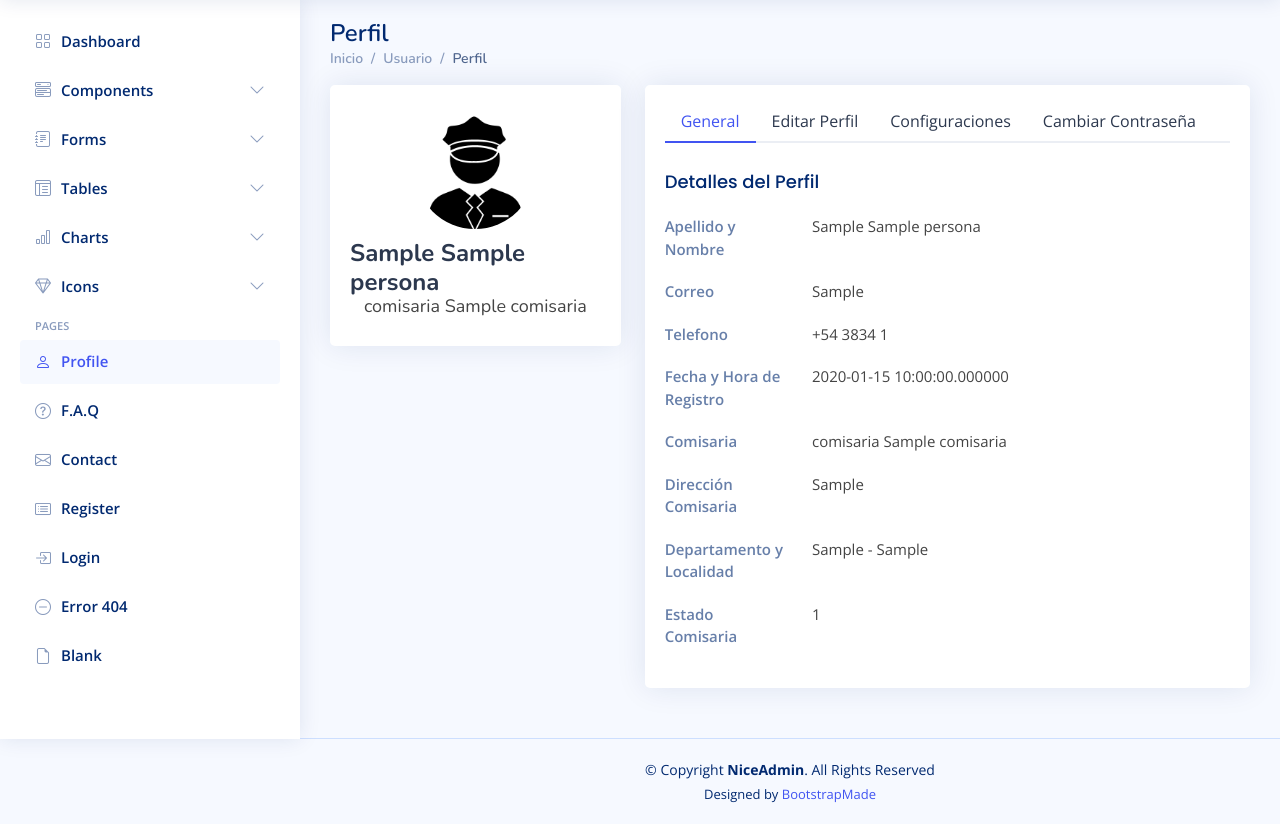
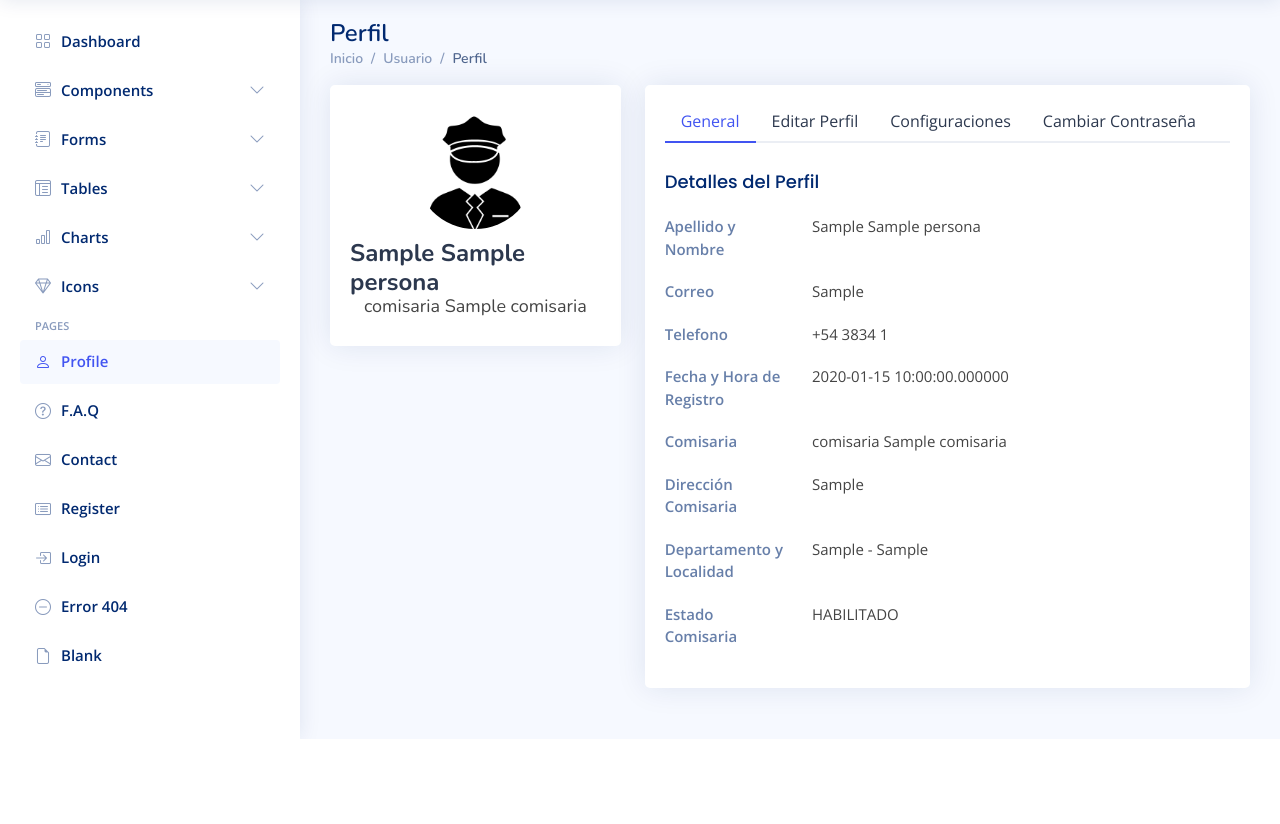
Before and after one commit to Aguerit0/sae911, a PHP site: page /users-profile.php in a window 1280 px wide. Shown: the part 61-885 px from the top of the page. After the commit the page ends 800 px from the top, so only its background shows below. Run offline with PHP 8.4, Linux system fonts and the light colour scheme; tables that the repository leaves empty hold one stand-in row (values such as "Sample post"); some libraries are stand-ins or nearby versions.

Commit message:
php extra

```diff
--- a/users-profile.php
+++ b/users-profile.php
@@ -17,7 +17,6 @@
 
   //OBTENCIÓN DE DATOS
   //OBTENCIÓN CAMPOS TABLA PERSONAS
-
   if ($row1 = $resultado1->fetch_assoc()) {
       $nombrePersona = $row1['nombre'];
       $apellidoPersona=$row1['apellido'];
@@ -26,12 +25,13 @@
       $fechaRegistroPersona=$row1['fechaRegistro'];
       $estadoPersona=$row1['habilitado'];
   }
+  //OBTENIÓN CAMPOS TABLA USUARIO
   if($row2 = $resultado2->fetch_assoc()){
       $usuario=$row2['usuario'];
       $contraseña=$row2['contraseña'];
       $rol=$row2['rol'];
   }
-
+  //OBTENIÓN CAMPOS TABLA COMISARIA
   if($row3 = $resultado3->fetch_assoc()){
       $nombreComisaria=$row3['nombre'];
       $direccionComisaria=$row3['direccion'];
@@ -42,6 +42,11 @@
       $latitudComisaria=$row3['latitud'];
       $longitudComisaria=$row3['longitud'];
       $estadoComisaria=$row3['habilitado'];
+      if($estadoComisaria==1){
+        $estadoComisaria='HABILITADO';
+      }else{
+        $estadoComisaria='DESHABILITADO';
+      }
   }
 
 
@@ -660,84 +665,36 @@
                     <div class="row mb-3">
                       <label for="fullName" class="col-md-4 col-lg-3 col-form-label">Apellido y Nombre</label>
                       <div class="col-md-8 col-lg-9">
-                        <input name="fullName" type="text" class="form-control" id="fullName" value="Kevin Anderson">
+                        <input name="fullName" type="text" class="form-control" id="fullName" value="<?php echo $apellidoPersona." ".$nombrePersona;?>">
+                      </div>
+                    </div>
+
+
+
+                    <div class="row mb-3">
+                      <label for="company" class="col-md-4 col-lg-3 col-form-label">Correo</label>
+                      <div class="col-md-8 col-lg-9">
+                        <input name="company" type="text" class="form-control" id="company" value="<?php echo $correoPersona; ?>">
                       </div>
                     </div>
 
                     <div class="row mb-3">
-                      <label for="about" class="col-md-4 col-lg-3 col-form-label">Descripción Cargo</label>
+                      <label for="Job" class="col-md-4 col-lg-3 col-form-label">Telefono</label>
                       <div class="col-md-8 col-lg-9">
-                        <textarea name="about" class="form-control" id="about" style="height: 100px">Sunt est soluta temporibus accusantium neque nam maiores cumque temporibus. Tempora libero non est unde veniam est qui dolor. Ut sunt iure rerum quae quisquam autem eveniet perspiciatis odit. Fuga sequi sed ea saepe at unde.</textarea>
+                        <input name="job" type="text" class="form-control" id="Job" value="<?php echo $telefonoPersona; ?>">
+                      </div>
+                    </div>
+                    <div class="row mb-3">
+                      <label for="Address" class="col-md-4 col-lg-3 col-form-label">Comisaria</label>
+                      <div class="col-md-8 col-lg-9">
+                        <input name="address" type="text" class="form-control" id="Address" value="<?php echo $nombreComisaria; ?>">
                       </div>
                     </div>
 
                     <div class="row mb-3">
-                      <label for="company" class="col-md-4 col-lg-3 col-form-label">Company</label>
+                      <label for="Phone" class="col-md-4 col-lg-3 col-form-label">Direccción Comisaria</label>
                       <div class="col-md-8 col-lg-9">
-                        <input name="company" type="text" class="form-control" id="company" value="Lueilwitz, Wisoky and Leuschke">
-                      </div>
-                    </div>
-
-                    <div class="row mb-3">
-                      <label for="Job" class="col-md-4 col-lg-3 col-form-label">Job</label>
-                      <div class="col-md-8 col-lg-9">
-                        <input name="job" type="text" class="form-control" id="Job" value="Web Designer">
-                      </div>
-                    </div>
-
-                    <div class="row mb-3">
-                      <label for="Country" class="col-md-4 col-lg-3 col-form-label">Country</label>
-                      <div class="col-md-8 col-lg-9">
-                        <input name="country" type="text" class="form-control" id="Country" value="USA">
-                      </div>
-                    </div>
-
-                    <div class="row mb-3">
-                      <label for="Address" class="col-md-4 col-lg-3 col-form-label">Address</label>
-                      <div class="col-md-8 col-lg-9">
-                        <input name="address" type="text" class="form-control" id="Address" value="A108 Adam Street, New York, NY 535022">
-                      </div>
-                    </div>
-
-                    <div class="row mb-3">
-                      <label for="Phone" class="col-md-4 col-lg-3 col-form-label">Phone</label>
-                      <div class="col-md-8 col-lg-9">
-                        <input name="phone" type="text" class="form-control" id="Phone" value="(436) 486-3538 x29071">
-                      </div>
-                    </div>
-
-                    <div class="row mb-3">
-                      <label for="Email" class="col-md-4 col-lg-3 col-form-label">Email</label>
-                      <div class="col-md-8 col-lg-9">
-                        <input name="email" type="email" class="form-control" id="Email" value="k.anderson@example.com">
-                      </div>
-                    </div>
-
-                    <div class="row mb-3">
-                      <label for="Twitter" class="col-md-4 col-lg-3 col-form-label">Twitter Profile</label>
-                      <div class="col-md-8 col-lg-9">
-                        <input name="twitter" type="text" class="form-control" id="Twitter" value="https://twitter.com/#">
-                      </div>
-                    </div>
-
-                    <div class="row mb-3">
-                      <label for="Facebook" class="col-md-4 col-lg-3 col-form-label">Facebook Profile</label>
-                      <div class="col-md-8 col-lg-9">
-                        <input name="facebook" type="text" class="form-control" id="Facebook" value="https://facebook.com/#">
-                      </div>
-                    </div>
-
-                    <div class="row mb-3">
-                      <label for="Instagram" class="col-md-4 col-lg-3 col-form-label">Instagram Profile</label>
-                      <div class="col-md-8 col-lg-9">
-                        <input name="instagram" type="text" class="form-control" id="Instagram" value="https://instagram.com/#">
-                      </div>
-                    </div>
-
-                    <div class="row mb-3">
-                      <label for="Linkedin" class="col-md-4 col-lg-3 col-form-label">Linkedin Profile</label>
-                      <div class="col-md-8 col-lg-9">
-                        <input name="linkedin" type="text" class="form-control" id="Linkedin" value="https://linkedin.com/#">
+                        <input name="phone" type="text" class="form-control" id="Phone" value="<?php echo $direccionComisaria; ?>">
                       </div>
                     </div>
 
@@ -795,28 +752,28 @@
                   <form>
 
                     <div class="row mb-3">
-                      <label for="currentPassword" class="col-md-4 col-lg-3 col-form-label">Current Password</label>
+                      <label for="currentPassword" class="col-md-4 col-lg-3 col-form-label">Contraseña Actual</label>
                       <div class="col-md-8 col-lg-9">
                         <input name="password" type="password" class="form-control" id="currentPassword">
                       </div>
                     </div>
 
                     <div class="row mb-3">
-                      <label for="newPassword" class="col-md-4 col-lg-3 col-form-label">New Password</label>
+                      <label for="newPassword" class="col-md-4 col-lg-3 col-form-label">Contraseña Nueva</label>
                       <div class="col-md-8 col-lg-9">
                         <input name="newpassword" type="password" class="form-control" id="newPassword">
                       </div>
                     </div>
 
                     <div class="row mb-3">
-                      <label for="renewPassword" class="col-md-4 col-lg-3 col-form-label">Re-enter New Password</label>
+                      <label for="renewPassword" class="col-md-4 col-lg-3 col-form-label">Repetir Contraseña Nueva</label>
                       <div class="col-md-8 col-lg-9">
                         <input name="renewpassword" type="password" class="form-control" id="renewPassword">
                       </div>
                     </div>
 
                     <div class="text-center">
-                      <button type="submit" class="btn btn-primary">Change Password</button>
+                      <button type="submit" class="btn btn-primary">Cambiar Contraseña</button>
                     </div>
                   </form><!-- End Change Password Form -->
 
@@ -833,19 +790,7 @@
 
   </main><!-- End #main -->
 
-  <!-- ======= Footer ======= -->
-  <footer id="footer" class="footer">
-    <div class="copyright">
-      &copy; Copyright <strong><span>NiceAdmin</span></strong>. All Rights Reserved
-    </div>
-    <div class="credits">
-      <!-- All the links in the footer should remain intact. -->
-      <!-- You can delete the links only if you purchased the pro version. -->
-      <!-- Licensing information: https://bootstrapmade.com/license/ -->
-      <!-- Purchase the pro version with working PHP/AJAX contact form: https://bootstrapmade.com/nice-admin-bootstrap-admin-html-template/ -->
-      Designed by <a href="https://bootstrapmade.com/">BootstrapMade</a>
-    </div>
-  </footer><!-- End Footer -->
+
 
   <a href="#" class="back-to-top d-flex align-items-center justify-content-center"><i class="bi bi-arrow-up-short"></i></a>
 
```
